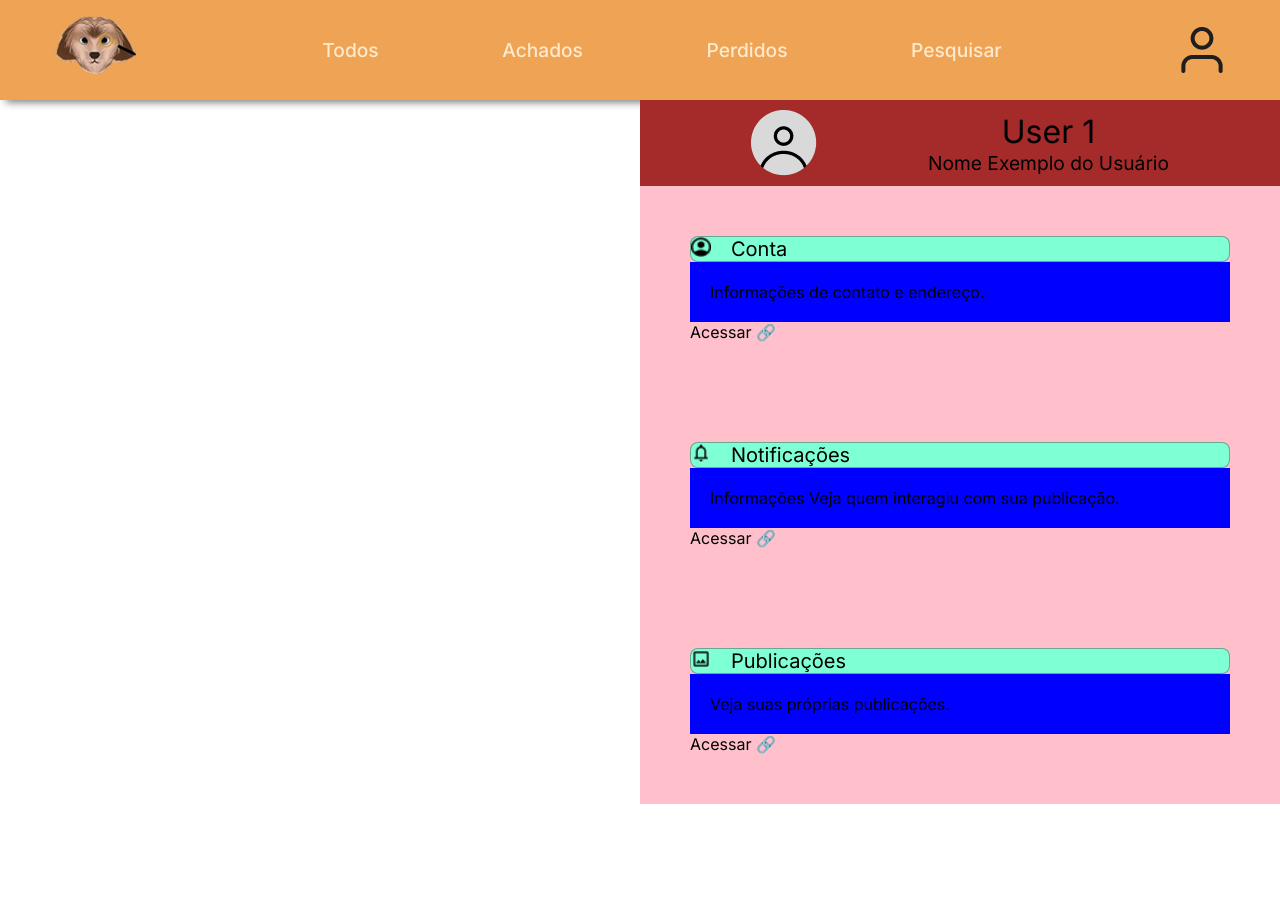
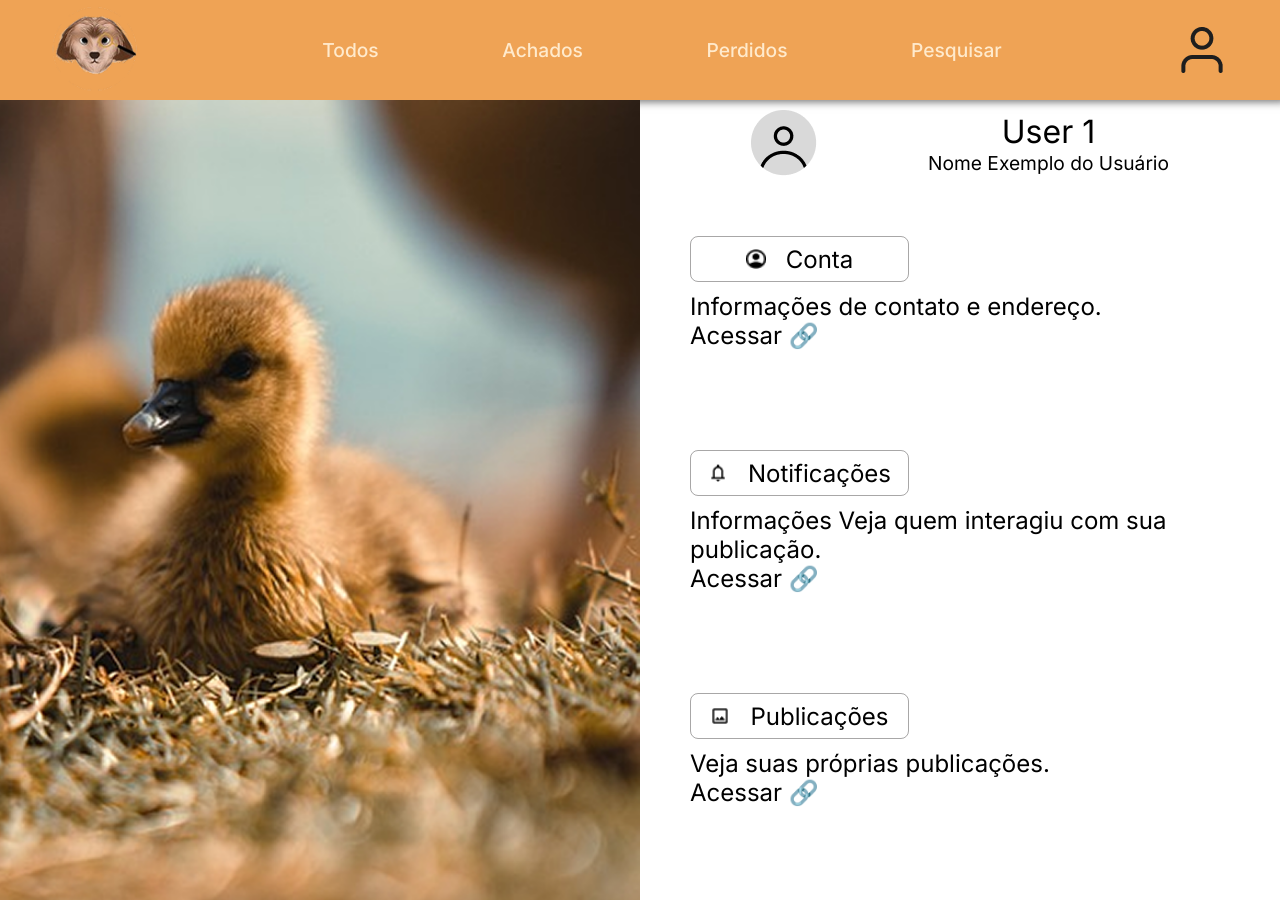
Before and after one commit to israelsouza/busca-pet, a React (Vite) app in the folder frontend/busca-pet/: page /Perfil in a window 1280 px wide. Before the commit the page ends 804 px from the top, so only its background shows below. Built offline with nearby package versions, Linux system fonts and the light colour scheme; a web font is replaced by a local one.

Commit message:
Finalização da Tela de Visualizar perfil
- Estilização Completa;
- Adicionar os links nas ancoras;

```diff
--- a/frontend/busca-pet/src/components/styles/ButtonSection.module.css
+++ b/frontend/busca-pet/src/components/styles/ButtonSection.module.css
@@ -1,18 +1,22 @@
 .container_section{
-    background-color: pink;
+    /* background-color: pink; */
     padding: 50px;
     width: 50vw;
     justify-self: right;
 }
 
 .conteudo_section{
-    background-color: aquamarine;
+    /* background-color: aquamarine; */
     display: flex;
+    align-items: center;
+    justify-content: center;
     gap: 20px;
     border: solid rgba(82, 81, 81, 0.5) 0.1em;
     border-radius: 0.5em;
-    width: ;
-    height: ;
+    min-width: fit-content;
+    max-width: 219px;
+    height: 46px;
+    margin-bottom: 10px;
 }
 
 .img{
@@ -22,22 +26,25 @@
 
 .h3{
     font-family: "Inter",  sans-serif;
-    font-size: 20px;
+    font-size: 1.5em;
     font-weight: normal;
 }
 
 .texto_desc{
     font-family: "Inter",  sans-serif;
-    background-color: blue;
-    padding: 20px;
+    /* background-color: blue; */
+    font-size: 1.5em;
 }
 
 .a{
     text-decoration: none;
+    font-family: "Inter", sans-serif;
 }
 
 .acesso{
     text-decoration: none;
     color: black;
-    font-family: "Inter",  sans-serif;
+    font-family: "Inter", sans-serif;
+    font-size: 1.5em;
+    padding-top: 10px;
 }
--- a/frontend/busca-pet/src/pages/PerfilVisualizar.jsx
+++ b/frontend/busca-pet/src/pages/PerfilVisualizar.jsx
@@ -6,13 +6,13 @@ import icon_publicacoes from "../assets/imgs/icon_publicacoes.png";
 import avatar_usuario from "../assets/imgs/avatar_usuario.png";
 import ButtonSection from "../components/ButtonSection";
 import Style from "../pages/styles/PerfilVisualizar.module.css";
+import fundo_pato from "../assets/imgs/fundo_pato.png";
 function VisualizePerfil(){
         return <div>
             <HeaderLog />
-                <div className="FotoDivisao">
-
-                </div>
-                <section>
+            <div className={Style.container}>
+            <div className={Style.FotoDivisao}></div>
+                <section className={Style.perfilSection}>
                     <article className={Style.cabecalho}>
                     <img src={avatar_usuario} alt="icone de foto de usuário" />
                     <div className={Style.namecontainer}>
@@ -20,15 +20,14 @@ function VisualizePerfil(){
                     <h2 className={Style.h2}>Nome Exemplo do Usuário</h2>
                     </div>
                     </article>
-                    <article>
                     <BotaoSection img_icone={icon_conta} nome_section="Conta" alt="Icone de perfil" text_section="Informações de contato e endereço." acesso="" />
-                    </article>
-                        <BotaoSection img_icone={icon_notificacoes} nome_section="Notificações" alt="Icone de notificações" text_section="Informações Veja quem interagiu com sua publicação." acesso=""/>
 
-                    <article>
-                        <BotaoSection img_icone={icon_publicacoes} nome_section="Publicações" alt="Icone de imagens" text_section="Veja suas próprias publicações." acesso=""/>
-                    </article>
+                    <BotaoSection img_icone={icon_notificacoes} nome_section="Notificações" alt="Icone de notificações" text_section="Informações Veja quem interagiu com sua publicação." acesso=""/>
+
+                    <BotaoSection img_icone={icon_publicacoes} nome_section="Publicações" alt="Icone de imagens" text_section="Veja suas próprias publicações." acesso=""/>
                 </section>
+
+            </div>
 
             </div>
 }
--- a/frontend/busca-pet/src/pages/styles/PerfilVisualizar.module.css
+++ b/frontend/busca-pet/src/pages/styles/PerfilVisualizar.module.css
@@ -1,15 +1,28 @@
 *{
     margin: 0px;
     padding: 0px;
+}
+
+.container{
+    display: flex;
+  }
+
+.FotoDivisao{
+    width: 50vw;
+    height: 100vh;
+    background-image: url(../../assets/imgs/fundo_pato.png);
+    background-repeat: no-repeat;
+    background-size: cover;
+    background-position: center;
 }
 
 .cabecalho{
     display: flex;
     gap: 10px;
     padding: 10px;
+    min-width: 10px;
     width: 50vw;
     justify-content: space-evenly;
-    background-color: brown;
     justify-self: right;
     align-items: center;
 }
```
Also changed, not shown: frontend/busca-pet/src/assets/imgs/fundo_pato.png (added).
